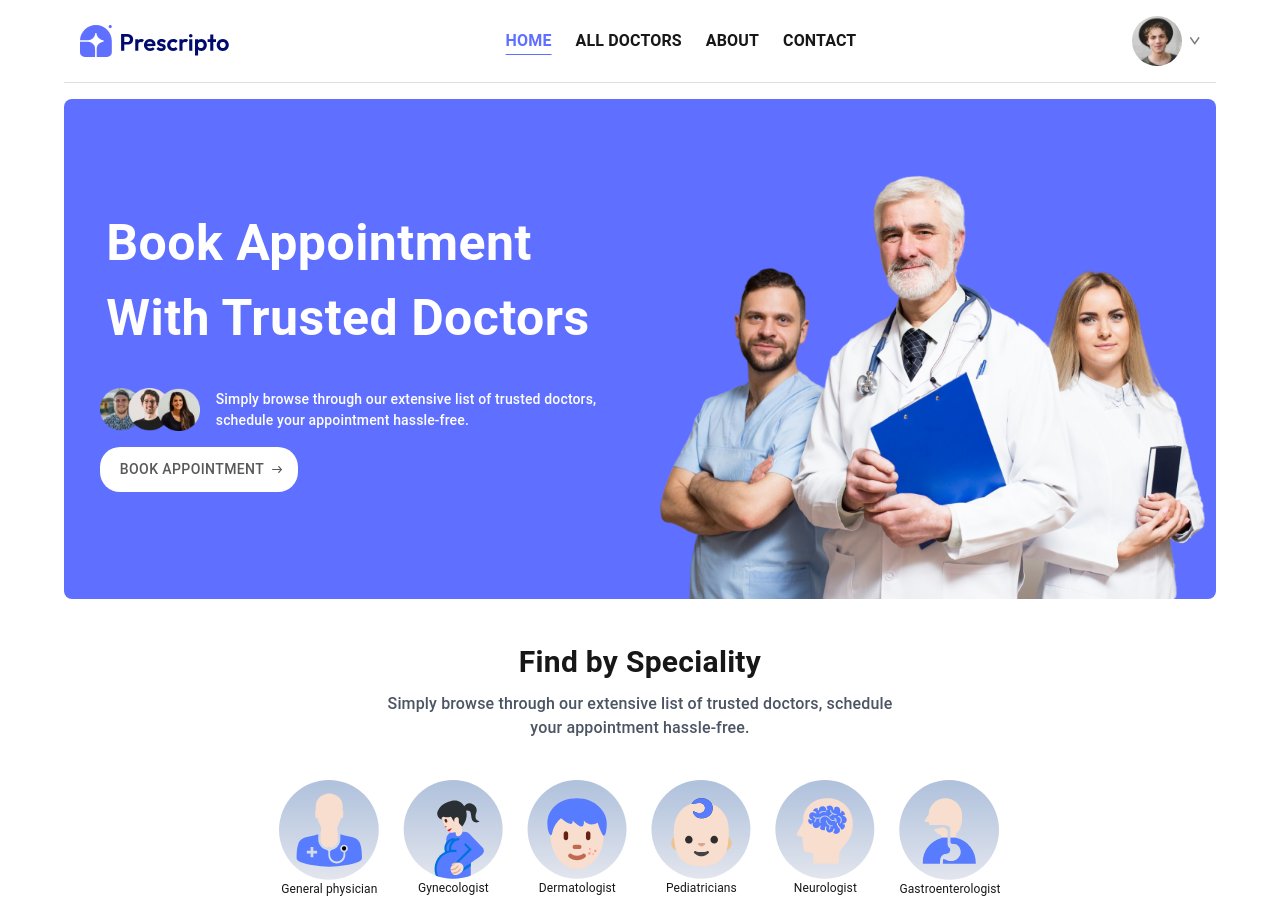
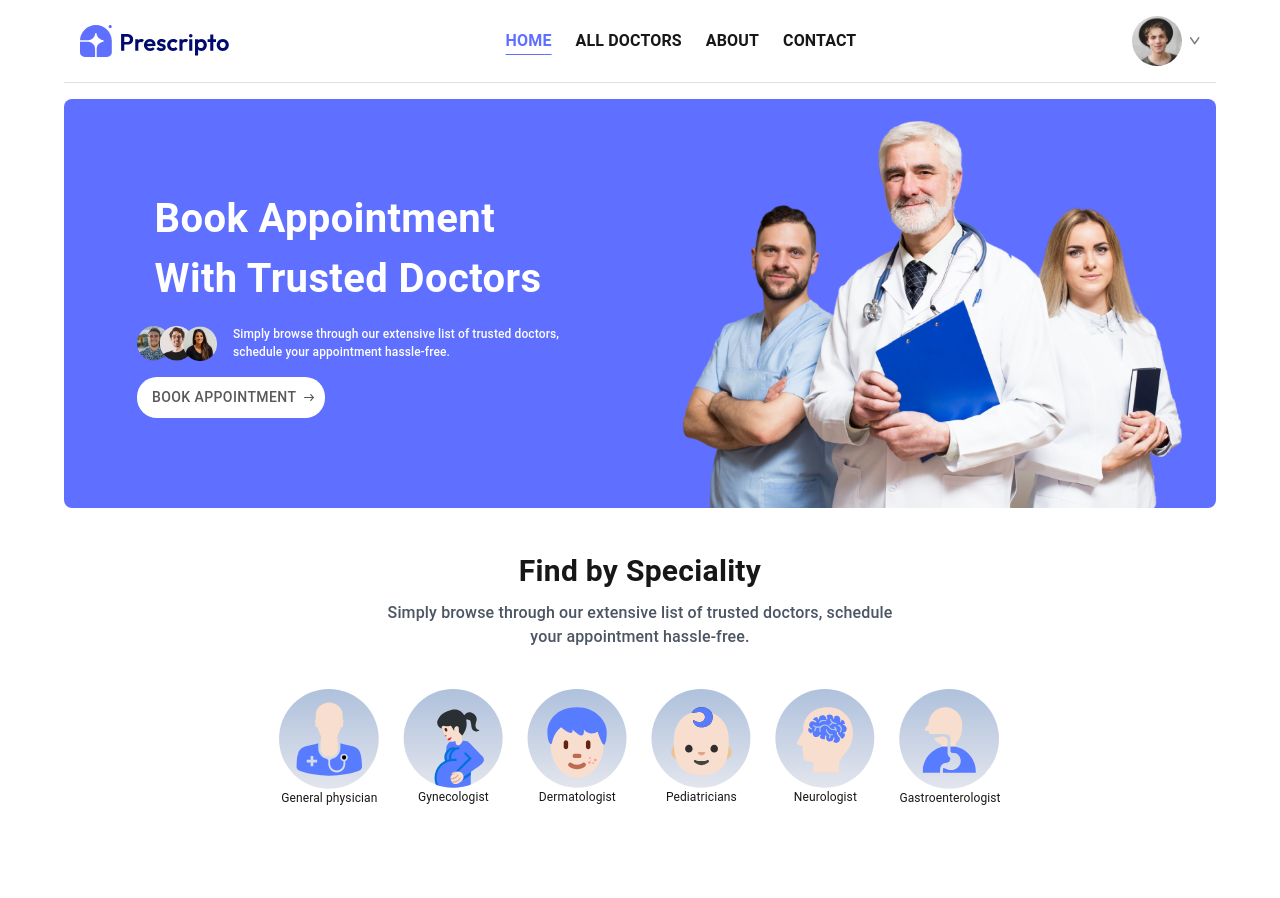
Before and after one commit to SheleshSingh/doctor-app-next, a Next.js app: page / in a window 1280 px wide. After the commit the page ends 807 px from the top, so only its background shows below. Built offline with nearby package versions, Linux system fonts and the light colour scheme.

Commit message:
added hover effect

```diff
--- a/src/components/Hero.tsx
+++ b/src/components/Hero.tsx
@@ -13,7 +13,6 @@ const HeroSection = () => {
       bgcolor="#5F6FFF"
       borderRadius={2}
       mt={2}
-      minHeight={500}
     >
       <Grid
         size={{ xs: 12, md: 6 }}
@@ -22,25 +21,19 @@ const HeroSection = () => {
         justifyContent="center"
         direction="column"
       >
-        <Typography fontSize={50} fontWeight={600} color="#fff">
+        <Typography fontSize={40} fontWeight={600} color="#fff">
           Book Appointment <br />
           With Trusted Doctors
         </Typography>
         <Grid>
-          <Grid
-            container
-            alignItems="center"
-            justifyContent="center"
-            gap={2}
-            mt={2}
-          >
+          <Grid container alignItems="center" justifyContent="center" gap={2}>
             <Image
               src={assets.group_profiles}
               alt="doctor_img"
-              width={100}
-              height={100}
+              width={80}
+              height={80}
             />
-            <Typography color="#fff" fontSize={14} fontWeight={500}>
+            <Typography color="#fff" fontSize={12} fontWeight={500}>
               Simply browse through our extensive list of trusted doctors,
               <br />
               schedule your appointment hassle-free.
@@ -61,11 +54,11 @@ const HeroSection = () => {
                   backgroundColor: "#ffffff",
                   color: "#595959",
                   borderRadius: 5,
-                  padding: "10px 20px",
+                  padding: "8px 15px",
                   marginTop: 2,
+                  transition: "all 0.3s ease-in-out",
                   "&:hover": {
                     transform: "scale(1.05)",
-                    transition: "all 0.3s ease",
                   },
                 }}
               >
@@ -78,8 +71,9 @@ const HeroSection = () => {
       <Grid
         size={{ xs: 12, md: 6 }}
         container
-        alignItems="end"
+        alignItems="flex-end"
         justifyContent="center"
+        paddingX={4}
       >
         <Image
           src={assets.header_img}
--- a/src/components/SpecialityMenu.tsx
+++ b/src/components/SpecialityMenu.tsx
@@ -27,9 +27,9 @@ const SpecialityMenu = () => {
             <Link href={`/doctors/${item.speciality}`} key={index}>
               <Grid
                 sx={{
+                  transition: "all 0.2s ease-in-out",
                   "&:hover": {
-                    transform: "translateY(-10px)",
-                    transition: "all 0.1s ease-in-out",
+                    transform: "translateY(-15px)",
                     cursor: "pointer",
                   },
                 }}
```
Also changed, not shown: src/app/home/page.tsx (deleted, +0 -15 lines).
